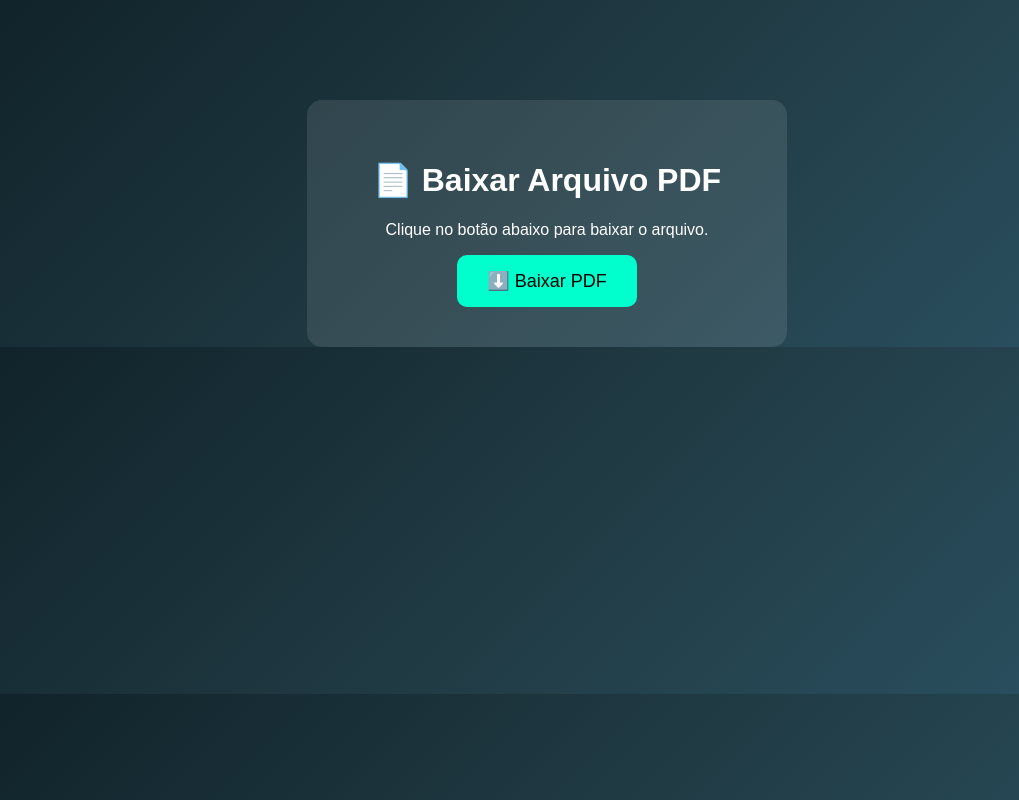
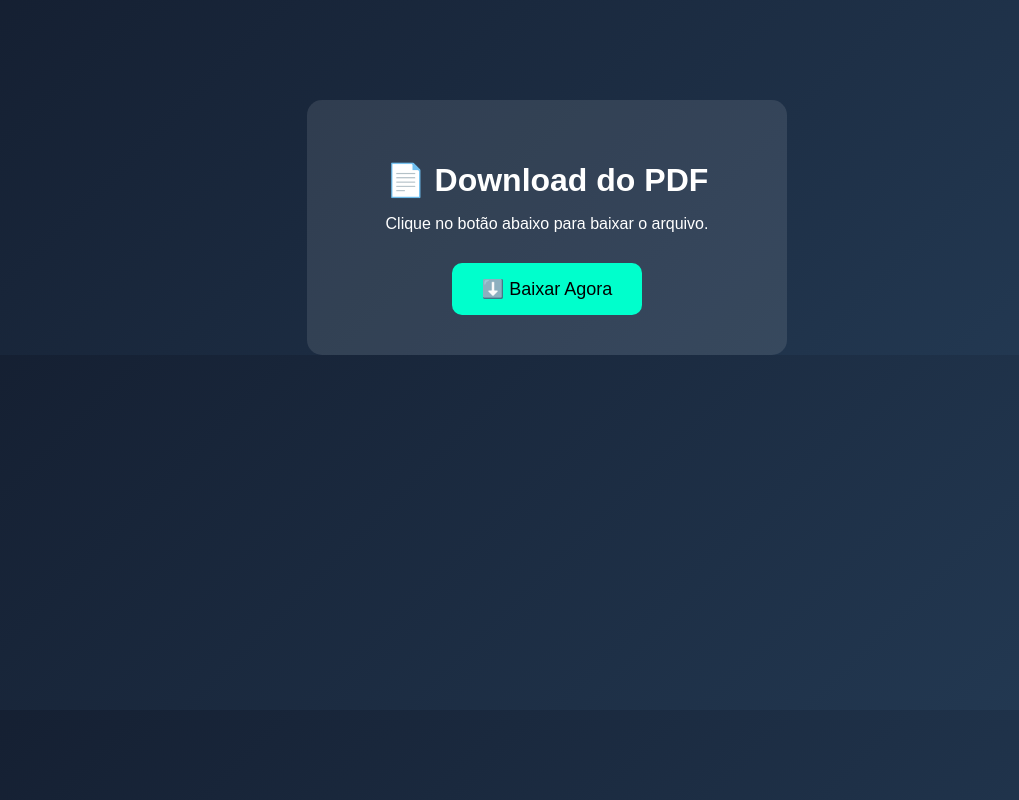
Before and after one commit to josuelisboalemo-dot/site-pdf, a plain HTML site: page index.html in a window 1280 px wide. Shown: the whole page, without its empty margins (93-1112 px from the left). Drawn offline with Linux system fonts and the light colour scheme.

Commit message:
Update index.html

```diff
--- a/index.html
+++ b/index.html
@@ -9,7 +9,7 @@
 body {
     margin: 0;
     font-family: Arial, sans-serif;
-    background: linear-gradient(135deg, #0f2027, #203a43, #2c5364);
+    background: linear-gradient(135deg, #141e30, #243b55);
     color: white;
     text-align: center;
     padding-top: 100px;
@@ -24,6 +24,14 @@ body {
     margin: auto;
 }
 
+h1 {
+    margin-bottom: 10px;
+}
+
+p {
+    margin-bottom: 30px;
+}
+
 button {
     padding: 15px 30px;
     font-size: 18px;
@@ -36,6 +44,7 @@ button {
 
 button:hover {
     transform: scale(1.1);
+    background: #00ffaa;
 }
 </style>
 </head>
@@ -43,11 +52,11 @@ button:hover {
 <body>
 
 <div class="container">
-    <h1>📄 Baixar Arquivo PDF</h1>
+    <h1>📄 Download do PDF</h1>
     <p>Clique no botão abaixo para baixar o arquivo.</p>
 
-    <a href="arquivo.pdf" download>
-        <button>⬇️ Baixar PDF</button>
+    <a href="arquivo.pdf" download="arquivo.pdf">
+        <button>⬇️ Baixar Agora</button>
     </a>
 </div>
 
```
